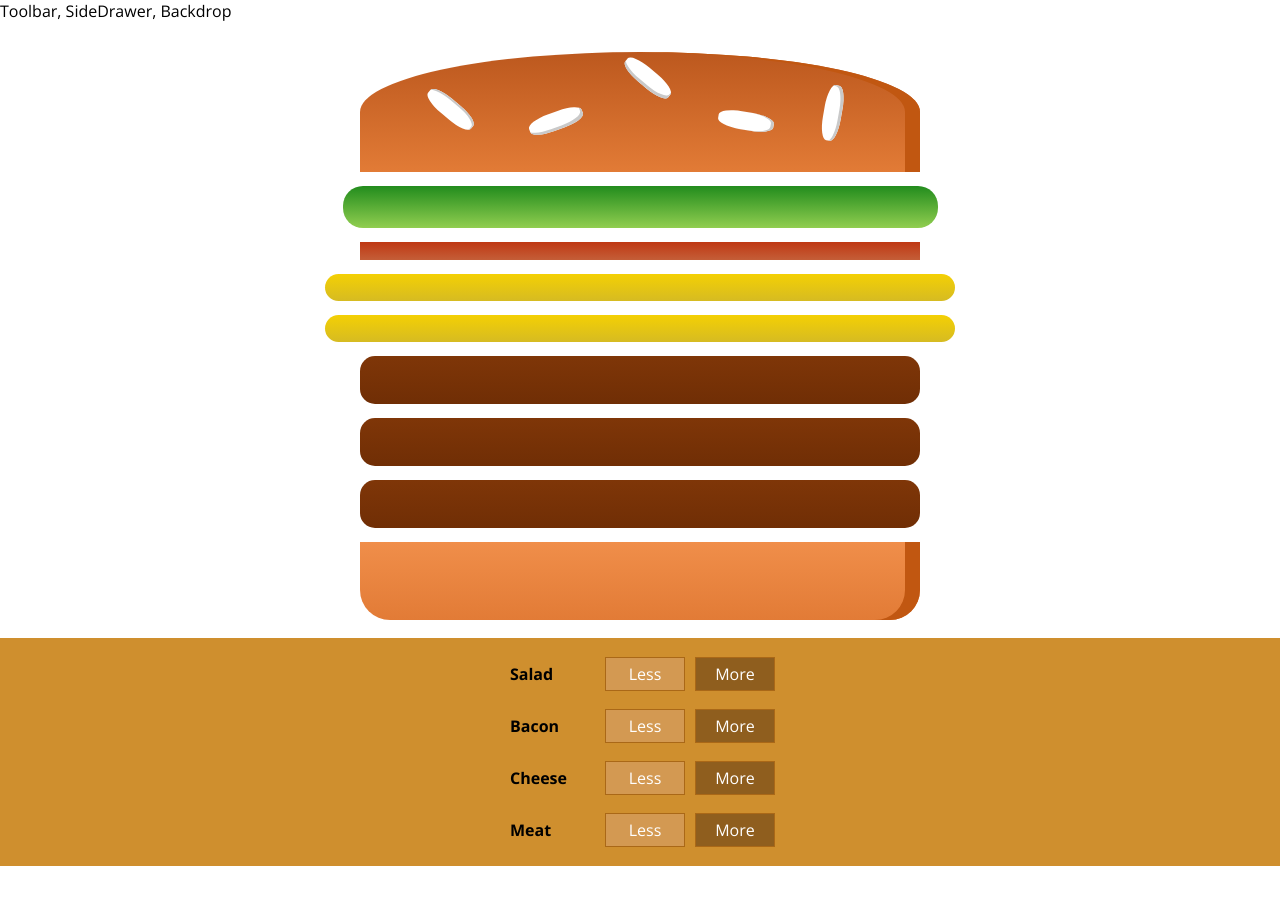
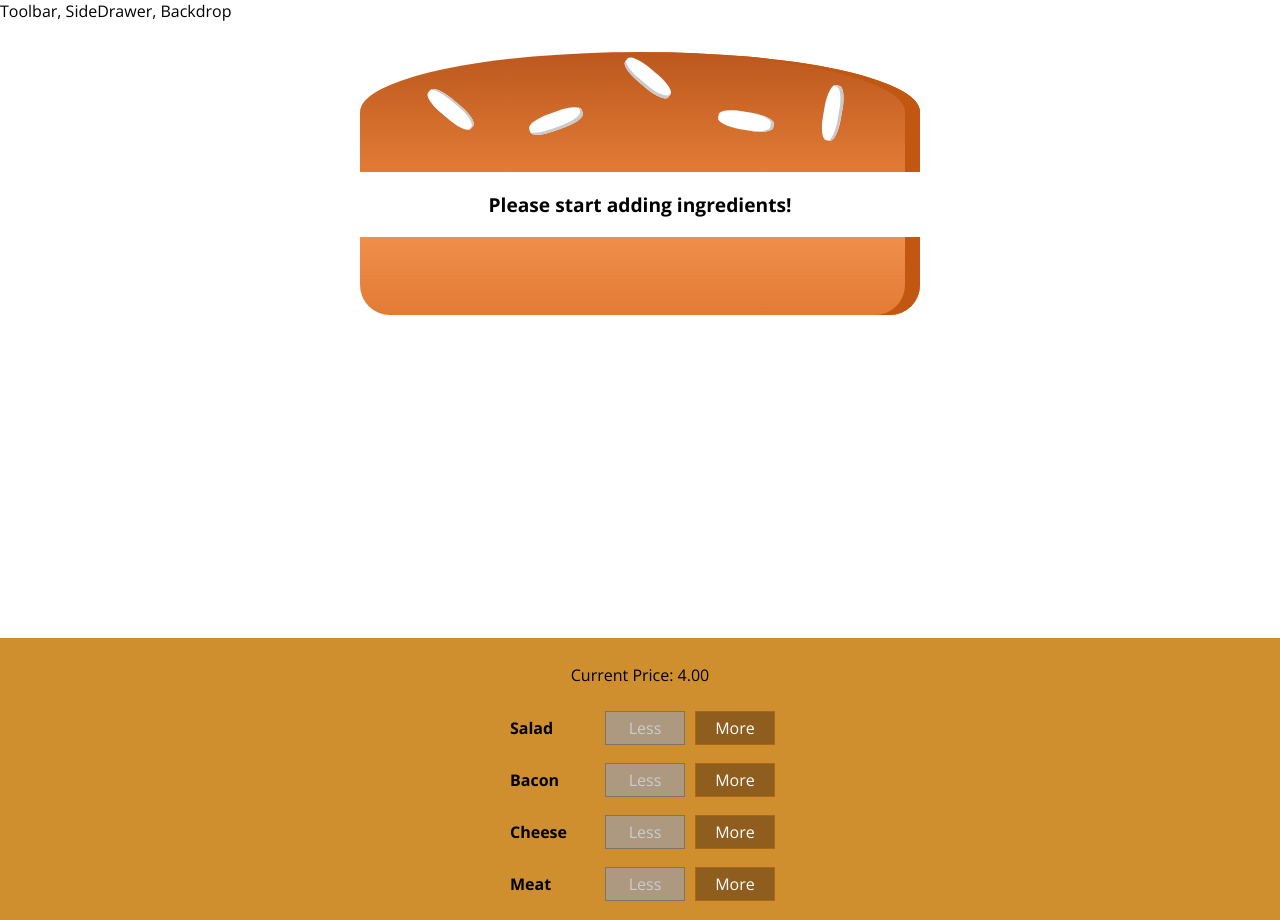
Before and after one commit to Tanvir-rahman/react-burger, a React app: page / in a window 1280 px wide. Before the commit the page ends 866 px from the top, so only its background shows below. Built offline with nearby package versions, Linux system fonts and the light colour scheme.

Commit message:
Dynamic addon remove

```diff
--- a/src/components/Burger/BuildControls/BuildControl/BuildControl.js
+++ b/src/components/Burger/BuildControls/BuildControl/BuildControl.js
@@ -5,7 +5,12 @@
 const buildControl = (props) => (
   <div className={classes.BuildControl}>
     <div className={classes.Label}>  {props.label}</div>
-    <button className={classes.Less}>Less</button>
+    <button
+      className={classes.Less}
+      onClick={props.removed}
+      disabled = {props.disabled}>
+      Less
+    </button>
     <button className={classes.More} onClick={props.added}>More</button>
   </div>
 );
--- a/src/components/Burger/BuildControls/BuildControls.js
+++ b/src/components/Burger/BuildControls/BuildControls.js
@@ -12,12 +12,16 @@
 
 const buildControls = (props) => (
   <div className={classes.BuildControls}>
+    <p>Current Price: {props.price.toFixed(2)}</p>
     {
       controls.map(ctrl => (
         <BuildControl
           key={ctrl.label}
           label={ctrl.label}
-          added={() => props.ingredientAdded(ctrl.type)}/>
+          added={() => props.ingredientAdded(ctrl.type)}
+          removed={() => props.ingredientRemoved(ctrl.type)}
+          disabled = {props.disabled[ctrl.type]}
+        />
       ))
     }
   </div>
--- a/src/containers/BurgerBuilder/BurgerBuilder.js
+++ b/src/containers/BurgerBuilder/BurgerBuilder.js
@@ -18,10 +18,10 @@
     // }
     state = {
         ingredients: {
-            salad: 1,
-            bacon: 1,
-            cheese: 2,
-            meat: 3
+            salad: 0,
+            bacon: 0,
+            cheese: 0,
+            meat: 0
         },
         totalPrice: 4
     }
@@ -42,14 +42,42 @@
     }
 
     removeIngredientHandler = (type) => {
+        const oldCount = this.state.ingredients[type];
 
+        if (oldCount <= 0) {
+            return;
+        }
+
+        const updatedCount = oldCount - 1;
+        const updatedIngredients = {
+            ...this.state.ingredients
+        }
+        updatedIngredients[type] = updatedCount;
+
+        const priceDeduction = INGREDIENT_PRICES[type];
+        const oldPrice = this.state.totalPrice;
+        const newPrice = oldPrice - priceDeduction;
+
+        this.setState({totalPrice: newPrice, ingredients: updatedIngredients});
     }
 
     render () {
+        const disabledInfo = {
+            ...this.state.ingredients
+        }
+
+        for (let key in disabledInfo) {
+            disabledInfo[key] = disabledInfo[key] <= 0
+        }
+
         return (
             <Aux>
                 <Burger ingredients={this.state.ingredients} />
-                <BuildControls ingredientAdded={this.addIngredientHandler}/>
+                <BuildControls
+                    ingredientAdded = {this.addIngredientHandler}
+                    ingredientRemoved = {this.removeIngredientHandler}
+                    disabled = {disabledInfo}
+                    price = {this.state.totalPrice}/>
             </Aux>
         );
     }
```
